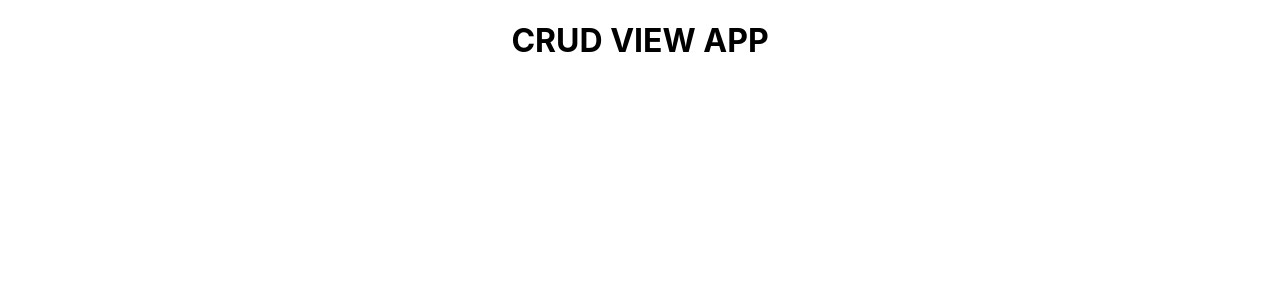
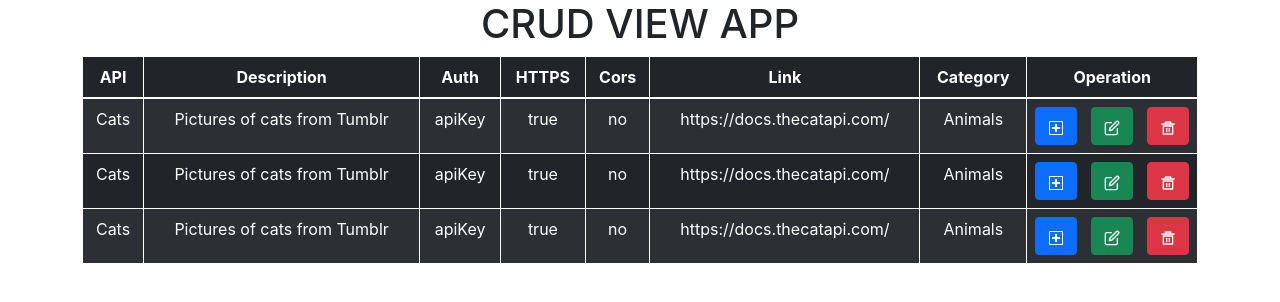
Before and after one commit to Mohsen-Hussen/crud-view, a React (Create React App) app: page / in a window 1280 px wide. Shown: the top 302 px of the page. Built offline with nearby package versions, Linux system fonts and the light colour scheme.

Commit message:
add tableInfo component, add reactBootstrap

```diff
--- a/package.json
+++ b/package.json
@@ -7,8 +7,12 @@
     "@testing-library/jest-dom": "^5.16.2",
     "@testing-library/react": "^12.1.4",
     "@testing-library/user-event": "^13.5.0",
+    "animate.css": "^4.1.1",
+    "bootstrap": "^5.1.3",
     "react": "^17.0.2",
+    "react-bootstrap": "^2.2.1",
     "react-dom": "^17.0.2",
+    "react-icons": "^4.3.1",
     "react-redux": "^7.2.6",
     "react-scripts": "5.0.0",
     "redux": "^4.1.2",
--- a/public/index.html
+++ b/public/index.html
@@ -39,5 +39,6 @@
       To begin the development, run `npm start` or `yarn start`.
       To create a production bundle, use `npm run build` or `yarn build`.
     -->
+
   </body>
 </html>
--- a/src/App.css
+++ b/src/App.css
@@ -1,38 +1,3 @@
 .App {
-  text-align: center;
+	text-align: center;
 }
-
-.App-logo {
-  height: 40vmin;
-  pointer-events: none;
-}
-
-@media (prefers-reduced-motion: no-preference) {
-  .App-logo {
-    animation: App-logo-spin infinite 20s linear;
-  }
-}
-
-.App-header {
-  background-color: #282c34;
-  min-height: 100vh;
-  display: flex;
-  flex-direction: column;
-  align-items: center;
-  justify-content: center;
-  font-size: calc(10px + 2vmin);
-  color: white;
-}
-
-.App-link {
-  color: #61dafb;
-}
-
-@keyframes App-logo-spin {
-  from {
-    transform: rotate(0deg);
-  }
-  to {
-    transform: rotate(360deg);
-  }
-}
--- a/src/App.js
+++ b/src/App.js
@@ -1,13 +1,23 @@
 import React from "react";
 import { useSelector, useDispatch } from "react-redux";
 import "./App.css";
+import { Container, Row, Col } from "react-bootstrap";
+
+import TableInfo from "./components/TableInfo";
 
 const App = () => {
 	const cadrInfoState = useSelector((state) => state.cardInfo.cardData);
 	console.log(cadrInfoState[0].id);
 	return (
 		<div className="App">
-			<h1>CRUD VIEW APP</h1>
+			<Container>
+				<Row className="d-flex justify-content-center align-items-center">
+					<Col xs={12}>
+						<h1>CRUD VIEW APP</h1>
+						<TableInfo />
+					</Col>
+				</Row>
+			</Container>
 		</div>
 	);
 };
--- /dev/null
+++ b/src/components/TableInfo.js
@@ -0,0 +1,104 @@
+import React from "react";
+import "animate.css";
+import "../styles/TableInfo.css";
+import { Table, Button } from "react-bootstrap";
+import { GoDiffAdded } from "react-icons/go";
+import { FiEdit } from "react-icons/fi";
+import { RiDeleteBin5Line } from "react-icons/ri";
+
+const TableInfo = () => {
+	return (
+		<>
+			<Table
+				striped
+				hover
+				responsive
+				variant="dark"
+				className="animate__animated animate__fadeInUp"
+			>
+				<thead>
+					<tr className="hide-border">
+						<th>API</th>
+						<th>Description</th>
+						<th>Auth</th>
+						<th>HTTPS</th>
+						<th>Cors</th>
+						<th>Link</th>
+						<th>Category</th>
+						<th>Operation</th>
+					</tr>
+				</thead>
+				<tbody className="animate__animated animate__fadeInUp animate__delay-1s">
+					<tr className="hide-border">
+						<td>Cats</td>
+						<td>Pictures of cats from Tumblr</td>
+						<td>apiKey</td>
+						<td>true</td>
+						<td>no</td>
+						<td>https://docs.thecatapi.com/</td>
+						<td>Animals</td>
+						<td>
+							<div className="d-flex justify-content-between align-items-center">
+								<Button variant="primary">
+									<GoDiffAdded />
+								</Button>
+								<Button variant="success">
+									<FiEdit />
+								</Button>
+								<Button variant="danger">
+									<RiDeleteBin5Line />
+								</Button>
+							</div>
+						</td>
+					</tr>
+					<tr className="hide-border">
+						<td>Cats</td>
+						<td>Pictures of cats from Tumblr</td>
+						<td>apiKey</td>
+						<td>true</td>
+						<td>no</td>
+						<td>https://docs.thecatapi.com/</td>
+						<td>Animals</td>
+						<td>
+							<div className="d-flex justify-content-between align-items-center">
+								<Button variant="primary">
+									<GoDiffAdded />
+								</Button>
+								<Button variant="success">
+									<FiEdit />
+								</Button>
+								<Button variant="danger">
+									<RiDeleteBin5Line />
+								</Button>
+							</div>
+						</td>
+					</tr>
+					<tr className="hide-border">
+						<td>Cats</td>
+						<td>Pictures of cats from Tumblr</td>
+						<td>apiKey</td>
+						<td>true</td>
+						<td>no</td>
+						<td>https://docs.thecatapi.com/</td>
+						<td>Animals</td>
+						<td>
+							<div className="d-flex justify-content-between align-items-center">
+								<Button variant="primary">
+									<GoDiffAdded />
+								</Button>
+								<Button variant="success">
+									<FiEdit />
+								</Button>
+								<Button variant="danger">
+									<RiDeleteBin5Line />
+								</Button>
+							</div>
+						</td>
+					</tr>
+				</tbody>
+			</Table>
+		</>
+	);
+};
+
+export default TableInfo;
--- a/src/index.css
+++ b/src/index.css
@@ -1,13 +1,17 @@
+* {
+	margin: 0;
+	padding: 0;
+	box-sizing: border-box;
+}
 body {
-  margin: 0;
-  font-family: -apple-system, BlinkMacSystemFont, 'Segoe UI', 'Roboto', 'Oxygen',
-    'Ubuntu', 'Cantarell', 'Fira Sans', 'Droid Sans', 'Helvetica Neue',
-    sans-serif;
-  -webkit-font-smoothing: antialiased;
-  -moz-osx-font-smoothing: grayscale;
+	font-family: -apple-system, BlinkMacSystemFont, "Segoe UI", "Roboto", "Oxygen",
+		"Ubuntu", "Cantarell", "Fira Sans", "Droid Sans", "Helvetica Neue",
+		sans-serif;
+	-webkit-font-smoothing: antialiased;
+	-moz-osx-font-smoothing: grayscale;
 }
 
 code {
-  font-family: source-code-pro, Menlo, Monaco, Consolas, 'Courier New',
-    monospace;
+	font-family: source-code-pro, Menlo, Monaco, Consolas, "Courier New",
+		monospace;
 }
--- a/src/index.js
+++ b/src/index.js
@@ -2,6 +2,7 @@ import React from "react";
 import ReactDOM from "react-dom";
 import { Provider } from "react-redux";
 import store from "./redux/store";
+import "bootstrap/dist/css/bootstrap.min.css";
 import "./index.css";
 import App from "./App";
 import reportWebVitals from "./reportWebVitals";
--- /dev/null
+++ b/src/styles/TableInfo.css
@@ -0,0 +1,7 @@
+.hide-border {
+	border: none;
+}
+
+Table td , Table th{
+	border-width: 1px;
+}
```
Also changed, not shown: 1 other file (tests, documents, lock files or other folders).
